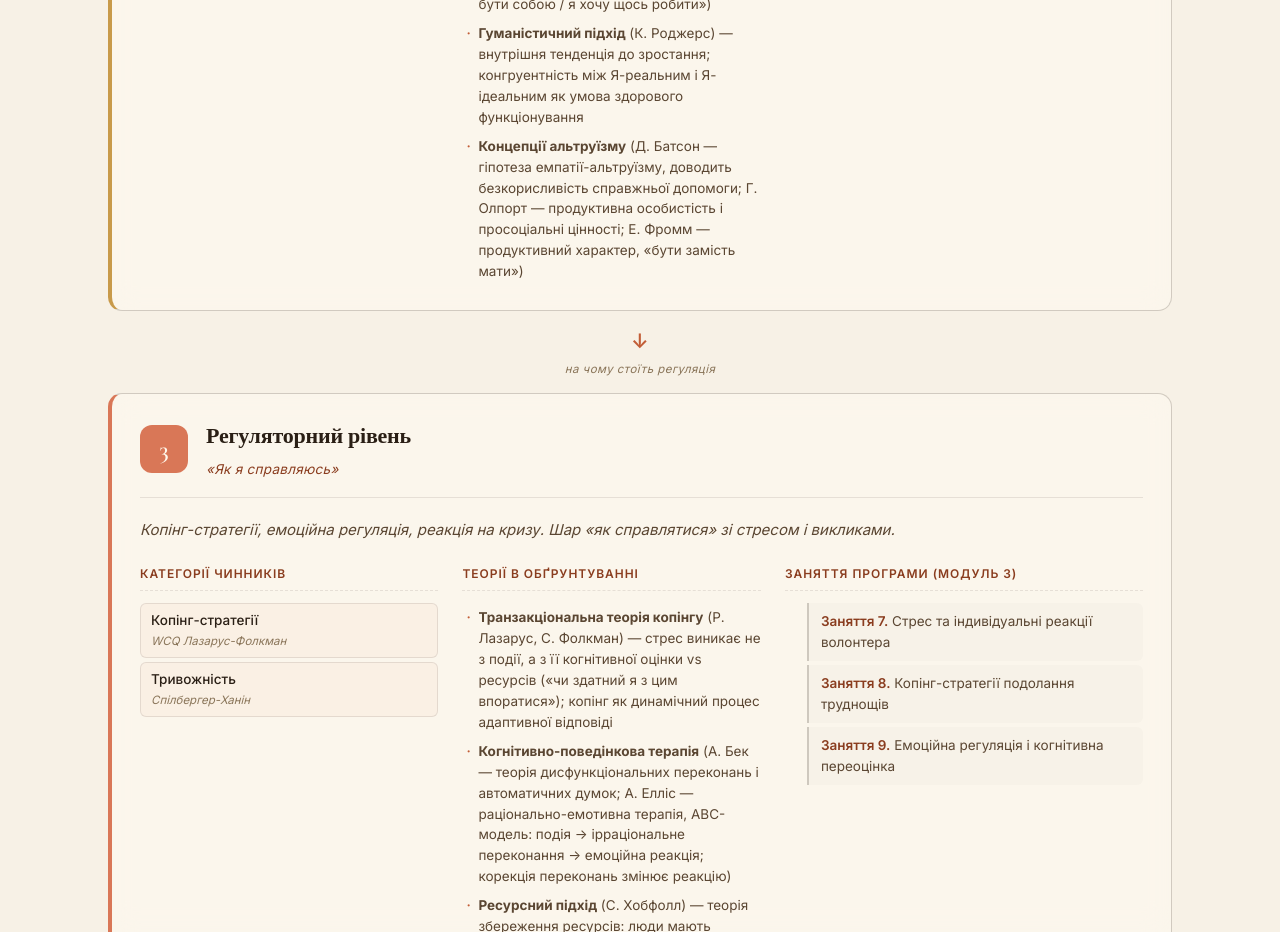
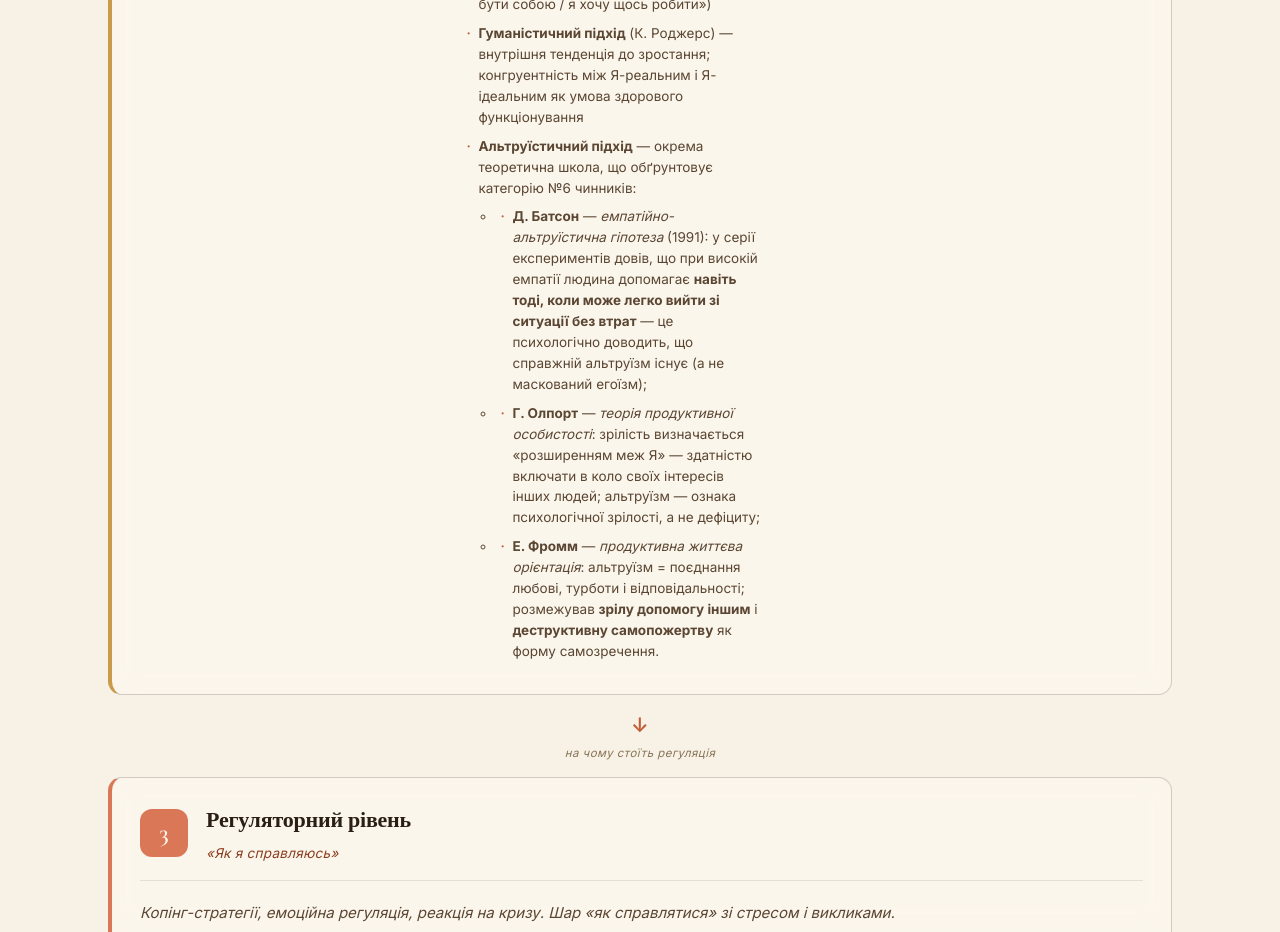
Before and after one commit to sergii-byte/researches, a plain HTML site: page predictors/index.html in a window 1280 px wide. Shown: the part 3460-4392 px from the top of the page. Drawn offline with nearby package versions, Linux system fonts and the light colour scheme.

Commit message:
Expand altruistic approach in Level 2 of conceptual model
The 'Concept of altruism' was previously a single-line item among 4
theories in Level 2 — but it deserves more prominence because:
1) it's the sole theoretical foundation of factor category #6
   (Альтруїстична спрямованість)
2) it justifies Barinov's own original methodology (23-item author's
   altruistic orientation inventory)
3) it's a distinct theoretical school, not a humanistic-psychology
   subset

Each of three authors now gets one-line description of substance:
- Batson — empathy-altruism hypothesis (1991): true altruism exists,
  proven via experiments where escape is easy
- Allport — productive personality theory: altruism = expansion of
  'self-boundaries', mark of psychological maturity
- Fromm — productive life orientation: altruism = love + care +
  responsibility; distinguished mature helping from destructive
  self-sacrifice

Cache-bust g -> h.

```diff
--- a/predictors/index.html
+++ b/predictors/index.html
@@ -17,8 +17,8 @@
 <link rel="preconnect" href="https://fonts.googleapis.com">
 <link rel="preconnect" href="https://fonts.gstatic.com" crossorigin>
 <link href="https://fonts.googleapis.com/css2?family=Cormorant+Garamond:ital,wght@0,400;0,500;0,600;0,700;1,400;1,500&family=Inter:wght@400;500;600;700&family=Lora:ital,wght@0,400;0,500;0,600;1,400&display=swap" rel="stylesheet">
-<link rel="stylesheet" href="../assets/style.css?v=20260510g">
-<link rel="stylesheet" href="../assets/predictors.css?v=20260510g">
+<link rel="stylesheet" href="../assets/style.css?v=20260510h">
+<link rel="stylesheet" href="../assets/predictors.css?v=20260510h">
 <script src="../assets/theme.js"></script>
 </head>
 <body>
@@ -186,7 +186,13 @@
                   <li><strong>Теорія самодетермінації</strong> (Е. Десі, Р. Райан) — три базові психологічні потреби (автономія + компетентність + пов'язаність) як умови внутрішньої мотивації і психологічного благополуччя</li>
                   <li><strong>Екзистенційний аналіз</strong> (В. Франкл → А. Ленґле) — пошук смислу як головна мотиваційна сила людини; 4 фундаментальні мотивації як умови екзистенційної сповненості («я можу бути / мені подобається жити / я маю право бути собою / я хочу щось робити»)</li>
                   <li><strong>Гуманістичний підхід</strong> (К. Роджерс) — внутрішня тенденція до зростання; конгруентність між Я-реальним і Я-ідеальним як умова здорового функціонування</li>
-                  <li><strong>Концепції альтруїзму</strong> (Д. Батсон — гіпотеза емпатії-альтруїзму, доводить безкорисливість справжньої допомоги; Г. Олпорт — продуктивна особистість і просоціальні цінності; Е. Фромм — продуктивний характер, «бути замість мати»)</li>
+                  <li><strong>Альтруїстичний підхід</strong> — окрема теоретична школа, що обґрунтовує категорію №6 чинників:
+                  <ul style="margin: 4px 0 0; padding-left: 18px;">
+                    <li><strong>Д. Батсон</strong> — <em>емпатійно-альтруїстична гіпотеза</em> (1991): у серії експериментів довів, що при високій емпатії людина допомагає <strong>навіть тоді, коли може легко вийти зі ситуації без втрат</strong> — це психологічно доводить, що справжній альтруїзм існує (а не маскований егоїзм);</li>
+                    <li><strong>Г. Олпорт</strong> — <em>теорія продуктивної особистості</em>: зрілість визначається «розширенням меж Я» — здатністю включати в коло своїх інтересів інших людей; альтруїзм — ознака психологічної зрілості, а не дефіциту;</li>
+                    <li><strong>Е. Фромм</strong> — <em>продуктивна життєва орієнтація</em>: альтруїзм = поєднання любові, турботи і відповідальності; розмежував <strong>зрілу допомогу іншим</strong> і <strong>деструктивну самопожертву</strong> як форму самозречення.</li>
+                  </ul>
+                  </li>
                 </ul>
               </div>
               <div class="level-block">
```
